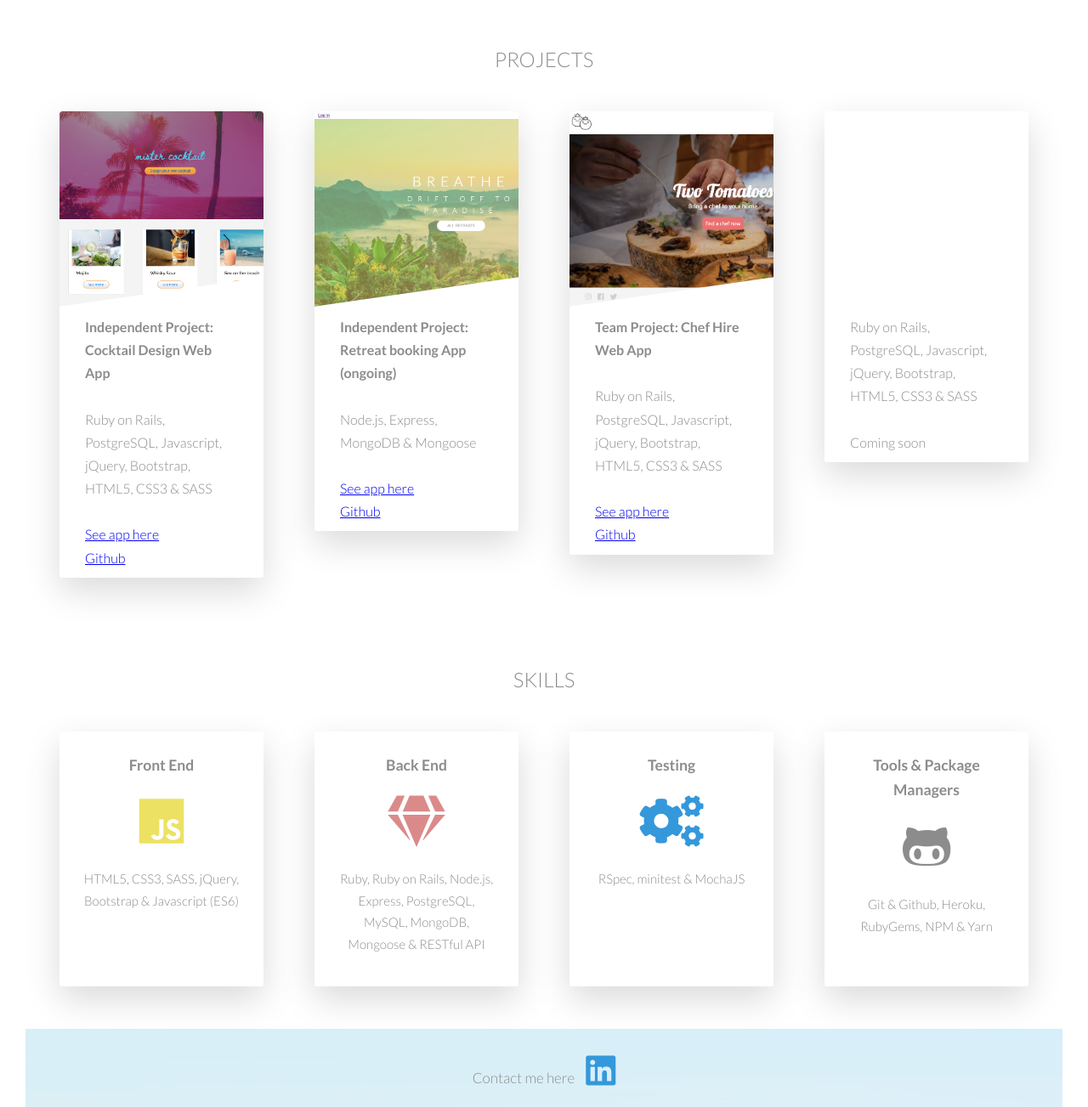
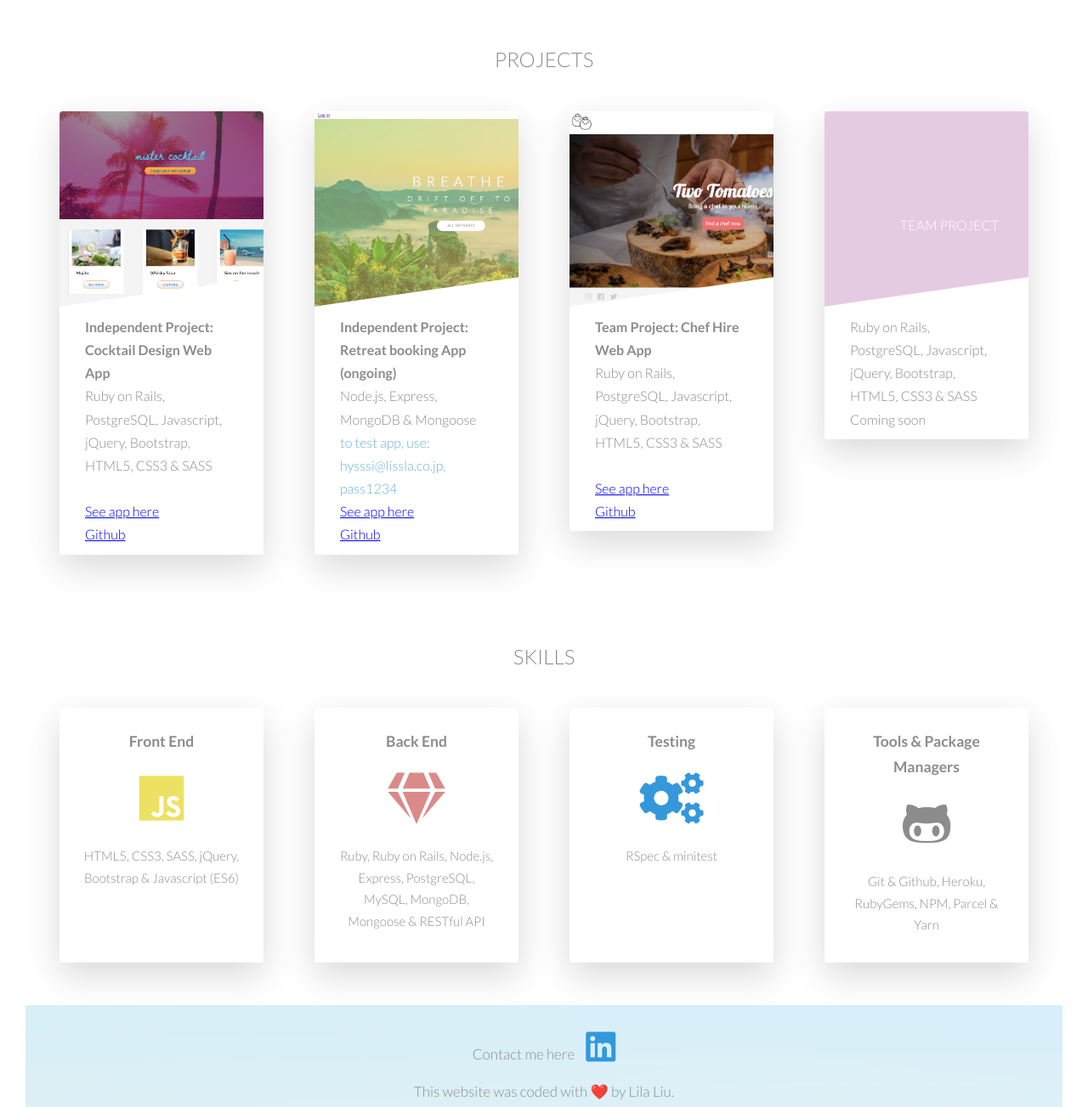
Before and after one commit to greentea-latte/lila-website, a website: page index.html in a window 1280 px wide. Shown: the part 840-2143 px from the top of the page at 85% size. Drawn offline with nearby package versions, Linux system fonts and the light colour scheme.

Commit message:
updated project 2 with test login details

```diff
--- a/index.html
+++ b/index.html
@@ -53,7 +53,6 @@
                                   <p><strong>
                                   Independent Project: Cocktail Design Web App</strong>
                                   </p>
-                                  <br>
                                   <p>
                                    Ruby on Rails, PostgreSQL, Javascript, jQuery, Bootstrap, HTML5, CSS3 & SASS </p>
                                    <br>
@@ -80,12 +79,12 @@
                                  <p><strong>
                                   Independent Project: Retreat booking App (ongoing) </strong>
                                   </p>
-                                  <br>
                                   <p>
                                    Node.js, Express, MongoDB & Mongoose</p>
-                                   <br>
+                                   <p class=test-comment>to test app, use: hysssi@lissla.co.jp, pass1234</p>
                                   <a href="https://blissful-retreats.herokuapp.com" target="_blank"><p>See app here</p></a>
-                                   <a href="https://github.com/greentea-latte/blissful-retreats" target="_blank"><p>Github</p></a>
+                                   <a href="https://github.com/greentea-latte/blissful-retreats" target="_blank"><p>Github</p>
+                                   </a>
                                 </div>
 
                             </div>
@@ -104,7 +103,6 @@
                                   <p><strong>
                                   Team Project: Chef Hire Web App</strong>
                                   </p>
-                                  <br>
                                   <p>
                                   Ruby on Rails, PostgreSQL, Javascript, jQuery, Bootstrap, HTML5, CSS3 & SASS
                                   </p>
@@ -133,7 +131,6 @@
                                   <p>
                                   Ruby on Rails, PostgreSQL, Javascript, jQuery, Bootstrap, HTML5, CSS3 & SASS
                                   </p>
-                                  <br>
                                   <p>
                                   Coming soon</p>
                                 </div>
@@ -183,7 +180,7 @@
                               <i class="fas fa-cogs"></i>
                             </div>
                              <p class="skill-box__text">
-                                RSpec, minitest & MochaJS
+                                RSpec & minitest
                             </p>
                         </div>
                     </div>
@@ -195,7 +192,7 @@
                               <i class="fab fa-github-alt"></i>
                             </div>
                             <p class="skill-box__text">
-                                Git & Github, Heroku, RubyGems, NPM & Yarn
+                                Git & Github, Heroku, RubyGems, NPM, Parcel & Yarn
                             </p>
                         </div>
                     </div>
--- a/sass/base/_typography.scss
+++ b/sass/base/_typography.scss
@@ -40,7 +40,9 @@
 
 }
 
-
+.test-comment {
+  color: rgb(105, 177, 219);
+}
 
 body {
   font-family: 'Lato', 'Arial', sans-serif;
--- a/sass/components/_card.scss
+++ b/sass/components/_card.scss
@@ -70,11 +70,15 @@
         }
 
         &--2 {
-            background-color: #CFE4FB;
+            background-image: url(../../img/blissful-retreats.jpg);
         }
 
         &--3 {
             background-image: url(../../img/chef-app.jpg);
+        }
+
+        &--4 {
+            background-color: rgb(229, 203, 226);
         }
     }
 
```
Also changed, not shown: css/style.css, 1 other file.
